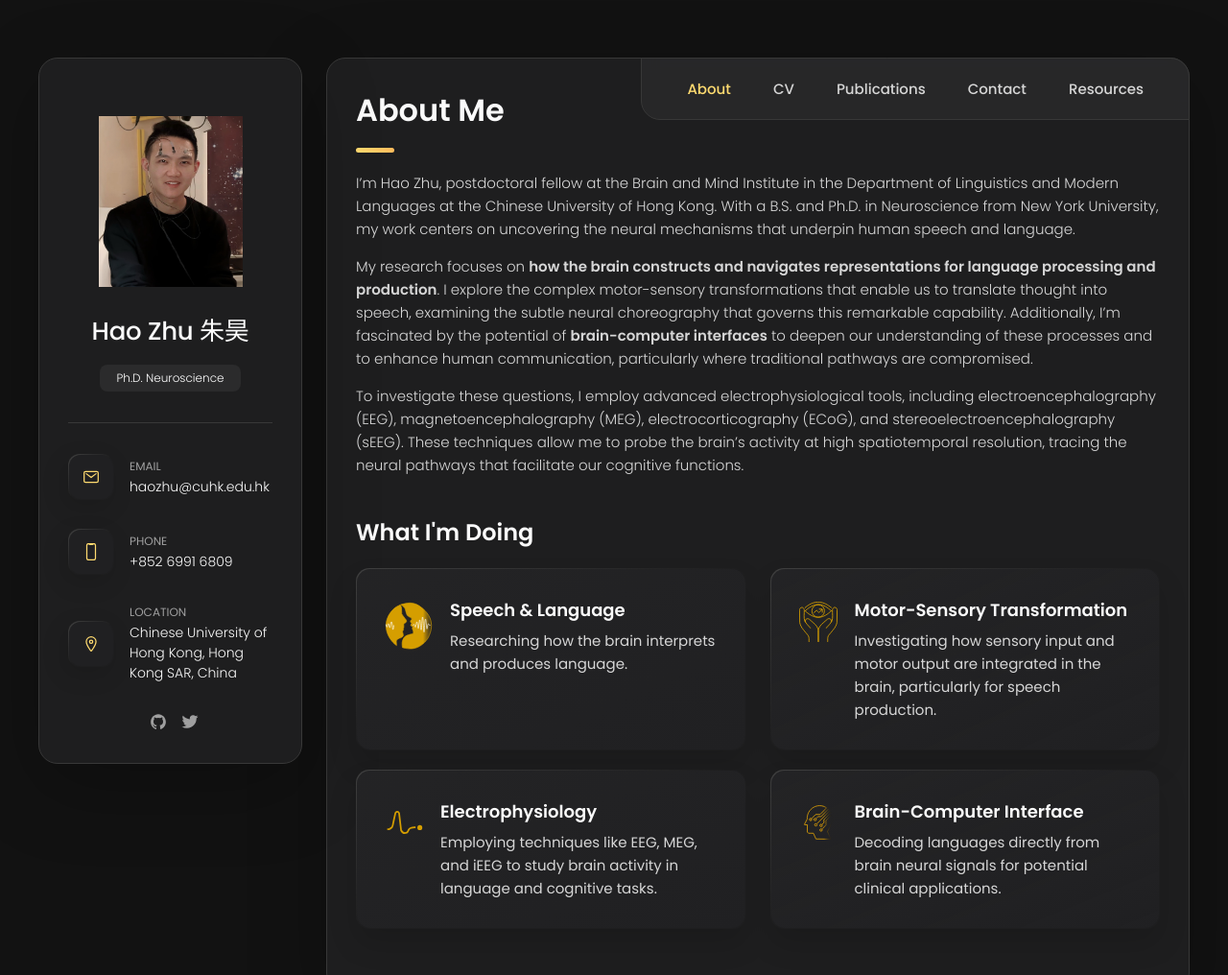
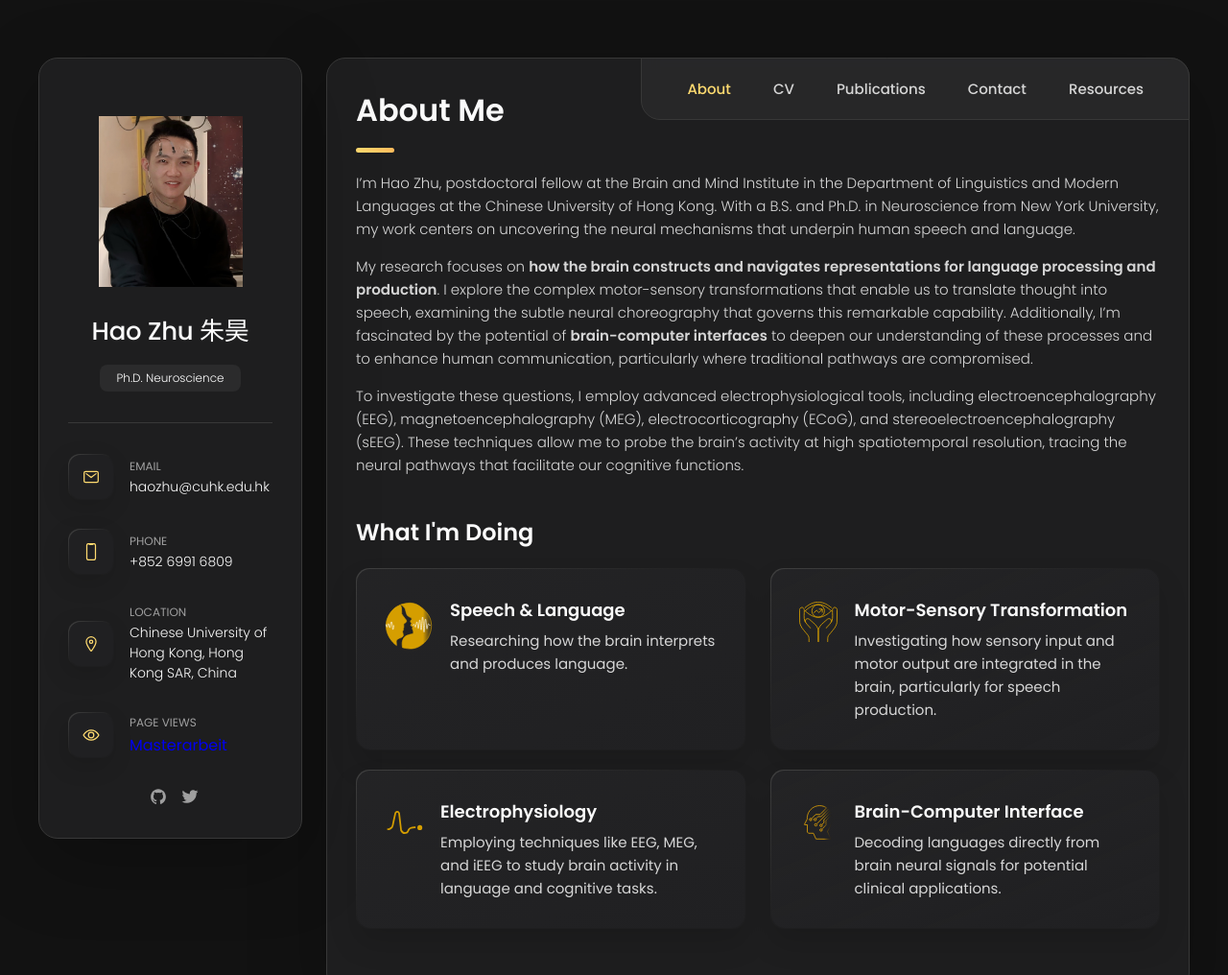
Before and after one commit to HaoZ94/haosite, a plain HTML site: page index.html in a window 1280 px wide. Shown: the top 1016 px of the page at 96% size. Drawn offline with nearby package versions, Linux system fonts and the light colour scheme.

Commit message:
Update index.html

```diff
--- a/index.html
+++ b/index.html
@@ -117,6 +117,23 @@
               <p class="contact-title">Location</p>
 
               <address>Chinese University of Hong Kong, Hong Kong SAR, China</address>
+            </div>
+
+          </li>
+
+
+          <li class="contact-item">
+
+            <div class="icon-box">
+              <ion-icon name="eye-outline"></ion-icon>
+            </div>
+            <div class="contact-info">
+              <p class="contact-title">Page Views</p>
+                <script type="text/javascript" src="https://www.free-counters.org/count/i8ym">
+                </script>
+                <a href='https://www.acadoo.de/leistungen/ghostwriter-masterarbeit/'>Masterarbeit</a>
+                <script type='text/javascript' src='https://whomania.com/ctr?id=71007a3a8b0df71dc105b9d55ba90d5b8120cdbd'>
+                </script>
             </div>
 
           </li>
```
